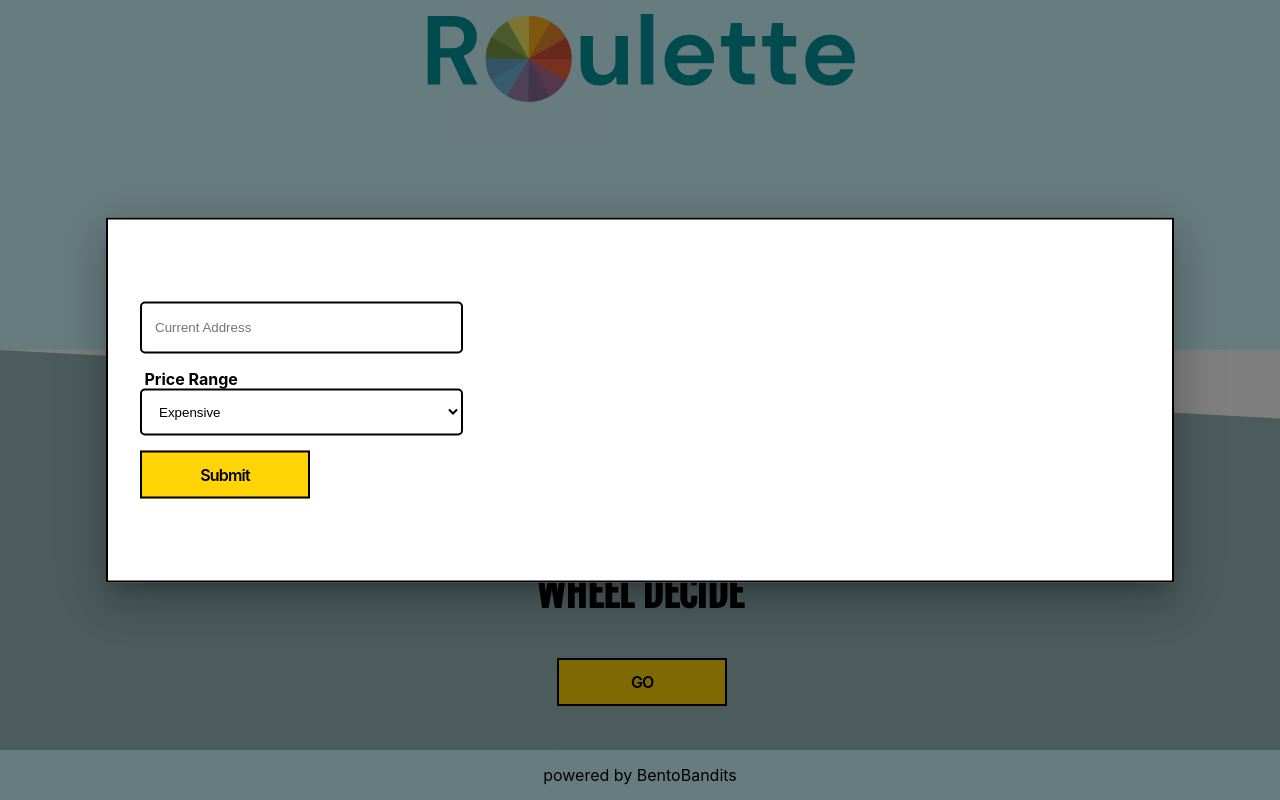
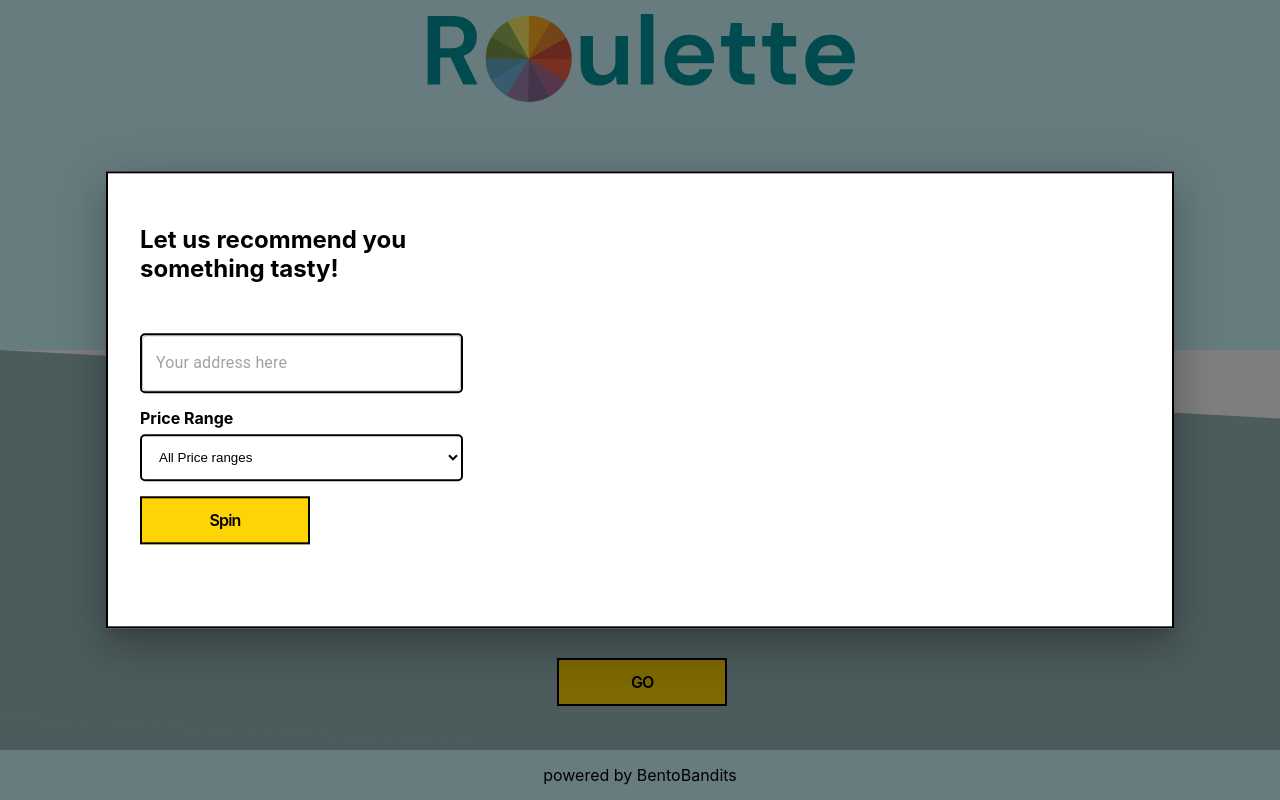
Before and after one commit to edisonmora95/bento-roulette, a React (Create React App) app: page / in a window 1280 px wide. Both pictures are taken after a click on the button "GO". Shown: the part 250-1050 px from the top of the page. Built offline with nearby package versions, Linux system fonts and the light colour scheme.

Commit message:
Fixing styles and adding validation

```diff
--- a/src/components/recommendations-modal/form.js
+++ b/src/components/recommendations-modal/form.js
@@ -1,13 +1,85 @@
-import { Button } from "@mui/material";
+import { Button, TextField} from "@mui/material";
 import { useState } from "react";
 
 export default function RecommendationsForm(props) {
+
     const {
         submitHandler,
         isLoading,
+        error
     } = props;
     const [priceRange, setPriceRange] = useState("$");
     const [address, setAddress] = useState("");
+
+    const inputStyles = [{
+        width: "100%",
+        marginBottom: "15px",
+        boxSizing: "border-box",
+    },
+    {
+        '&:focus': {
+            border: "2px solid black"
+        }
+    },
+    {
+        '& .MuiOutlinedInput-root::before': {
+            color: "black",
+            borderRadius: "5px",
+            lineHeight: "22px",
+            backgroundColor: "transparent",
+            border: "2px solid black",
+            transition: "all 0.3s",
+            padding: "13px",
+            outline: "0"
+            }
+    },
+];
+
+    const buttonStyles= [
+            {
+              alignItems: "center",
+              backgroundColor: "#ffd404",
+              border: "2px solid #000",
+              boxSizing: "border-box",
+              color: "#000",
+              cursor: "pointer",
+              display: "inline-flex",
+              fill: "#000",
+              fontFamily: "Inter,sans-serif",
+              fontSize: "16px",
+              fontWeight: "600",
+              height: "48px",
+              justifyContent: "center",
+              letterSpacing: "-.8px",
+              lineHeight: "24px",
+              minWidth: "140px",
+              outline: "0",
+              padding: "0 17px",
+              textAlign: "center",
+              textDecoration: "none",
+              transition: "all .3s",
+              userSelect: "none",
+              WebkitUserSelect: "none",
+              touchAction: "manipulation"
+            },
+            {'&:focus': {
+              color: "#171e29"
+            }},
+            {'&:hover': {
+              backgroundColor: "#171e29",
+              color: "#ffd404",
+              borderColor: "#ffd404",
+              fill: "#ffd404"
+            }},
+            {'&:active': {
+              backgroundColor: "#171e29",
+              color: "#ffd404",
+              borderColor: "#ffd404",
+              fill: "#ffd404"
+            }}
+    ]
+
+
 
     const onSubmitClick = () => {
         submitHandler(priceRange, address);
@@ -22,15 +94,17 @@ export default function RecommendationsForm(props) {
     return (
         <div>
             <form>
-                <input name="address" type="text" class="feedback-input" placeholder="Current Address" onChange={onAddressChange}/>
-                &nbsp;
-                <label><strong>Price Range</strong></label>
-                <select class="form-select feedback-input" aria-label="Default select example" onChange={onPriceChange}>
-                    <option selected value="$$$">Expensive</option>
-                    <option value="$$">Regular</option>
-                    <option value="$">Cheap</option>
+                <TextField id="address" placeholder="Your address here" onChange={onAddressChange} helperText={error} error={!!error} sx={inputStyles} InputProps={{sx: {border: !error ? '2px solid black': '0px', borderRadius: '5px',}}}/>
+                <br/>
+                <label class="price-range-label"><strong >Price Range</strong></label>
+                <select class="form-select feedback-input" aria-label="Price Range" onChange={onPriceChange}>
+                    <option value="all">All Price ranges</option>
+                    <option value="$$$$">$$$$</option>
+                    <option value="$$$">$$$</option>
+                    <option value="$$">$$</option>
+                    <option value="$">$</option>
                 </select>
-                <Button disabled={isLoading} class="button-59" onClick={onSubmitClick}>Submit</Button>
+                <Button disabled={isLoading} class="button-59" onClick={onSubmitClick} sx={buttonStyles}>Spin</Button>
             </form>
         </div>
     );
--- a/src/components/recommendations-modal/modal.js
+++ b/src/components/recommendations-modal/modal.js
@@ -12,6 +12,7 @@ function RecommendationsModal(props) {
 
     const [recommendation, setRecommendation] = useState({});
     const [isLoading, setIsLoading] = useState(false);
+    const [error, setError] = useState("");
 
     const style = {
         position: 'absolute',
@@ -26,6 +27,10 @@ function RecommendationsModal(props) {
     };
 
     const submitHandler = async (priceRange, address) => {
+        if (!address){
+            setError("Please input an address.");
+        } else {
+            setError("")
             try {
                 setIsLoading(true);
                 const recommendationService = new RecommendationsService();
@@ -41,6 +46,7 @@ function RecommendationsModal(props) {
                 console.log(error);
                 setIsLoading(false);
             }
+        }
     };
 
 
@@ -49,7 +55,8 @@ function RecommendationsModal(props) {
             <Box sx={style}>
                 <Grid container spacing={2}>
                     <Grid item xs={4}>
-                        <RecommendationsForm submitHandler={submitHandler} isLoading={isLoading} />
+                        <h2>Let us recommend you something tasty!</h2>
+                        <RecommendationsForm submitHandler={submitHandler} isLoading={isLoading} error={error}/>
                     </Grid>
                     <Grid item xs={8}>
                         <Recommendation recommendation={recommendation} isLoading={isLoading}/>
--- a/src/components/recommendations-modal/recommendation.css
+++ b/src/components/recommendations-modal/recommendation.css
@@ -1,5 +1,6 @@
 .recommendation .recommendation-footer {
     margin-top: 5%;
+    margin-left: 5%;
     display: flex;
     justify-content: center;
 }
@@ -21,3 +22,8 @@
     justify-content: center;
     align-items: center;
 }
+
+.price-range-label {
+    margin-bottom: 2%;
+    display: inline-block;
+}
--- a/src/components/recommendations-modal/recommendation.js
+++ b/src/components/recommendations-modal/recommendation.js
@@ -13,6 +13,50 @@ export default function Recommendation(props) {
         } = {},
         isLoading = false,
     } = props;
+
+    const buttonStyles= [
+        {
+          alignItems: "center",
+          backgroundColor: "#ffd404",
+          border: "2px solid #000",
+          boxSizing: "border-box",
+          color: "#000",
+          cursor: "pointer",
+          display: "inline-flex",
+          fill: "#000",
+          fontFamily: "Inter,sans-serif",
+          fontSize: "16px",
+          fontWeight: "600",
+          height: "48px",
+          justifyContent: "center",
+          letterSpacing: "-.8px",
+          lineHeight: "24px",
+          minWidth: "140px",
+          outline: "0",
+          padding: "0 17px",
+          textAlign: "center",
+          textDecoration: "none",
+          transition: "all .3s",
+          userSelect: "none",
+          WebkitUserSelect: "none",
+          touchAction: "manipulation"
+        },
+        {'&:focus': {
+          color: "#171e29"
+        }},
+        {'&:hover': {
+          backgroundColor: "#171e29",
+          color: "#ffd404",
+          borderColor: "#ffd404",
+          fill: "#ffd404"
+        }},
+        {'&:active': {
+          backgroundColor: "#171e29",
+          color: "#ffd404",
+          borderColor: "#ffd404",
+          fill: "#ffd404"
+        }}
+]
 
     if (isLoading) {
         return (
@@ -32,7 +76,7 @@ export default function Recommendation(props) {
     };
 
     return (
-        <Grid container spacing={2} className="recommendation">
+        <Grid container spacing={2} className="recommendation" sx={{marginLeft: '5%'}}>
             <Grid className="recommendation-img-container" item xs={4}>
                 <img src={logo} width={200} alt="Store logo"/>
             </Grid>
@@ -46,7 +90,7 @@ export default function Recommendation(props) {
                 </section>
                 <footer className="recommendation-footer">
                     <Button
-                        className="recommendation-btn"
+                        sx={buttonStyles}
                         variant="contained"
                         onClick={onVisitStoreClick}
                     >
```
Lines whose indentation alone changed are shown as unchanged.
